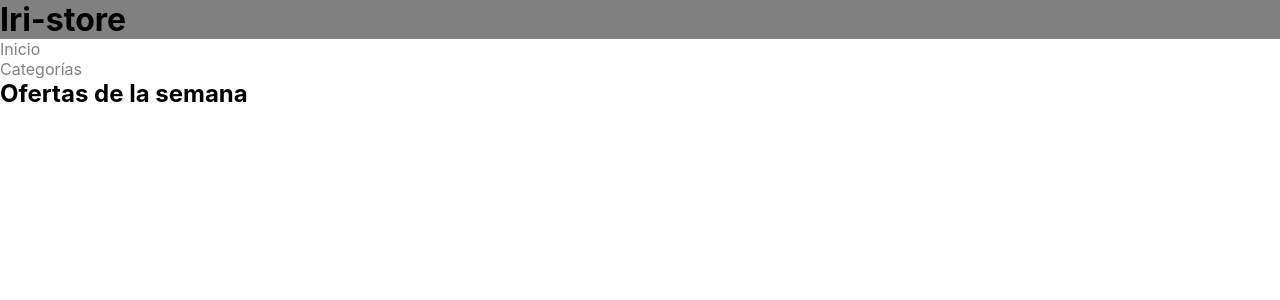
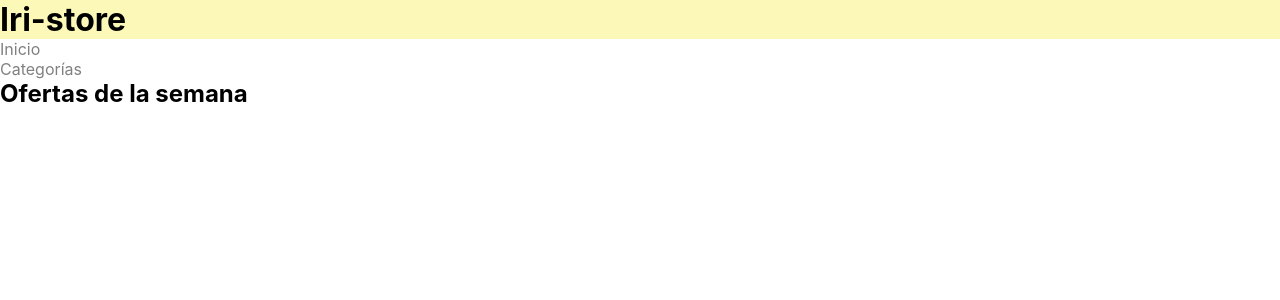
Before and after one commit to virinarl/iri-store, a React (Create React App) app: page / in a window 1280 px wide. Shown: the top 300 px of the page. Built offline with nearby package versions, Linux system fonts and the light colour scheme.

Commit message:
CartWidget and ItemList components creados, estilos actualizados

```diff
--- a/src/App.css
+++ b/src/App.css
@@ -45,7 +45,25 @@
 }
 
 .header{
-  background-color: gray;
+  background-color:#FBF8B8;
+  display: grid;
+  grid-template-areas:
+    "titulo navbar";
+  grid-template-columns: 2fr 2fr;
+}
+
+.header h1{
+  grid-area: titulo;
+  padding-bottom: 1%;
+  color: gray;
+}
+
+.header div{
+  grid-area: navbar;
+  display: flex;
+  justify-content: space-evenly;
+  padding-top: 2%;
+  padding-bottom: 1%;
 }
 
 a{
@@ -55,5 +73,9 @@
 
 a:hover{
   font-weight: bold;
-  color: blue;
-}
+  }
+
+  section{
+    background-color: honeydew;
+    text-align: center;
+  }
```
